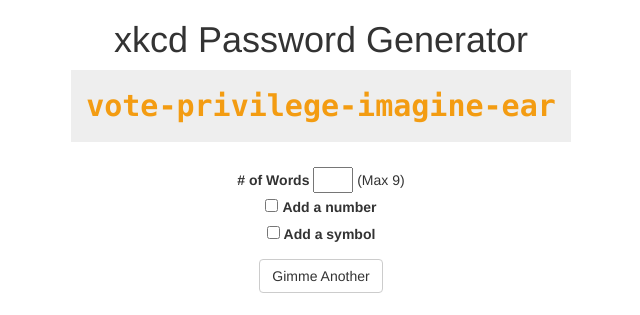
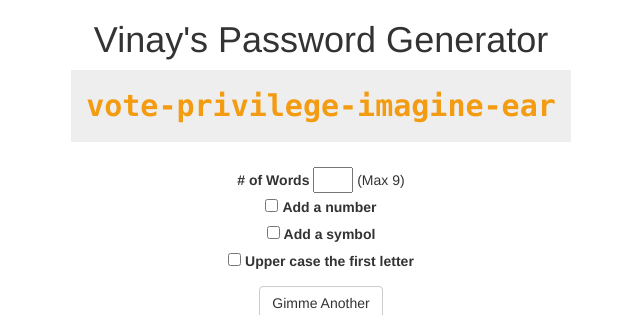
Before and after one commit to vmishra22/projectp2, a PHP site: page / in a window 1280 px wide. Shown: the top 315 px of the page, without its empty margins (319-959 px from the left). Run offline with PHP 8.4, Linux system fonts and the light colour scheme; some libraries are stand-ins or nearby versions.

Commit message:
checked in with upper case otpion

```diff
--- a/index.php
+++ b/index.php
@@ -3,7 +3,7 @@
 <html>
 <head>
 
-	<title>xkcd Password Generator</title>
+	<title>Vinay's Password Generator</title>
 	<meta charset='utf-8'>
 
 	<meta name='viewport' content='width=device-width, initial-scale=1'>
@@ -50,9 +50,8 @@
 </head>
 <body>
 
-
 	<div class='container'>
-		<h1>xkcd Password Generator</h1>
+		<h1>Vinay's Password Generator</h1>
 
 		<p class='password'>
 			<?php echo $passwordString ?>	</p>
@@ -69,6 +68,10 @@
 				<br>
 				<input type='checkbox' name='add_symbol' id='add_symbol' <?php if($addSymbolOption) {?> CHECKED <?php }?> >
 				<label for='add_symbol'>Add a symbol</label>
+				<br>
+				<input type='checkbox' name='upper_case' id='upper_case' <?php if($makeUpperCase) {?> CHECKED <?php }?> >
+				<label for='upper_case'>Upper case the first letter</label>
+
 			</p>
 
 			<input type='submit' class='btn btn-default' value='Gimme Another'>
--- a/logic.php
+++ b/logic.php
@@ -1,22 +1,29 @@
 <?php
 
+//Get the words from an external file and store it in array.
 $filecontent = file_get_contents('wordlist.txt');
-$passwordArray = Array();
-
 $words = preg_split('/[\s]+/', $filecontent, -1, PREG_SPLIT_NO_EMPTY);
 $file_word_count = count($words);
 
 $numWords = "";
 $addNumberOption = false;
 $addSymbolOption = false;
+$makeUpperCase = false;
 
+//Error checking for the user input of numerical value.If user enters a character,
+//the default #words is 4 and value field is blank.
+if ($_SERVER["REQUEST_METHOD"] == "POST") {
+  	$numWords = test_input($_POST["number_of_words"]);
+}
+
+//Retrieve the user input from the form.
 foreach($_POST as $key => $value) {
-	if($key == "number_of_words")
-		$numWords = $value;
-	elseif ($key == "add_number")
+	if ($key == "add_number")
 		$addNumberOption = true;
 	elseif ($key == "add_symbol")
 		$addSymbolOption = true;
+	elseif ($key == "upper_case")
+		$makeUpperCase = true;
 }
 
 $numWordsReset = false;
@@ -26,6 +33,7 @@ if($numWords == "")
 	$numWordsReset = true;
 }
 
+//get the random indcies from words array.
 $array_rand_indices = array();
 for($i=0; $i < $numWords; $i++){
 	$random_index = rand(0,$file_word_count);
@@ -35,27 +43,49 @@ for($i=0; $i < $numWords; $i++){
 if($numWordsReset)
 	$numWords = "";
 
+//Create an array of words, based on the number of words entered..
+$passwordArray = Array();
 $i = 0;
 foreach ($array_rand_indices as $value) {
 	$passwordArray[$i] = $words[$value];
 	$i++;
 }
 
+//Create the password string.
 $passwordString = "";
 foreach ($passwordArray as $value) {
 	$passwordString .= $value;
 	$passwordString .= "-";
 }
 
+//Delete the last character.
 $passwordString = substr($passwordString, 0, -1);
 
+//Add the number in the string
 if($addNumberOption)
 {
 	$random_number = rand(0, 9);
 	$passwordString .= $random_number;
 }
 
+//Add the symbol in the string.
 if($addSymbolOption)
 {
 	$passwordString .= "@";
 }
+
+//Make first character in upper case.
+if($makeUpperCase)
+{
+	$passwordString = ucfirst($passwordString);
+}
+
+//function to validate the input data of number of words.
+function test_input($data) {
+	 if( is_numeric($data))
+	 	$nWords = $data;
+	 else
+	 	$nWords = "";
+
+	 return $nWords;
+}
```
Also changed, not shown: README.md.
